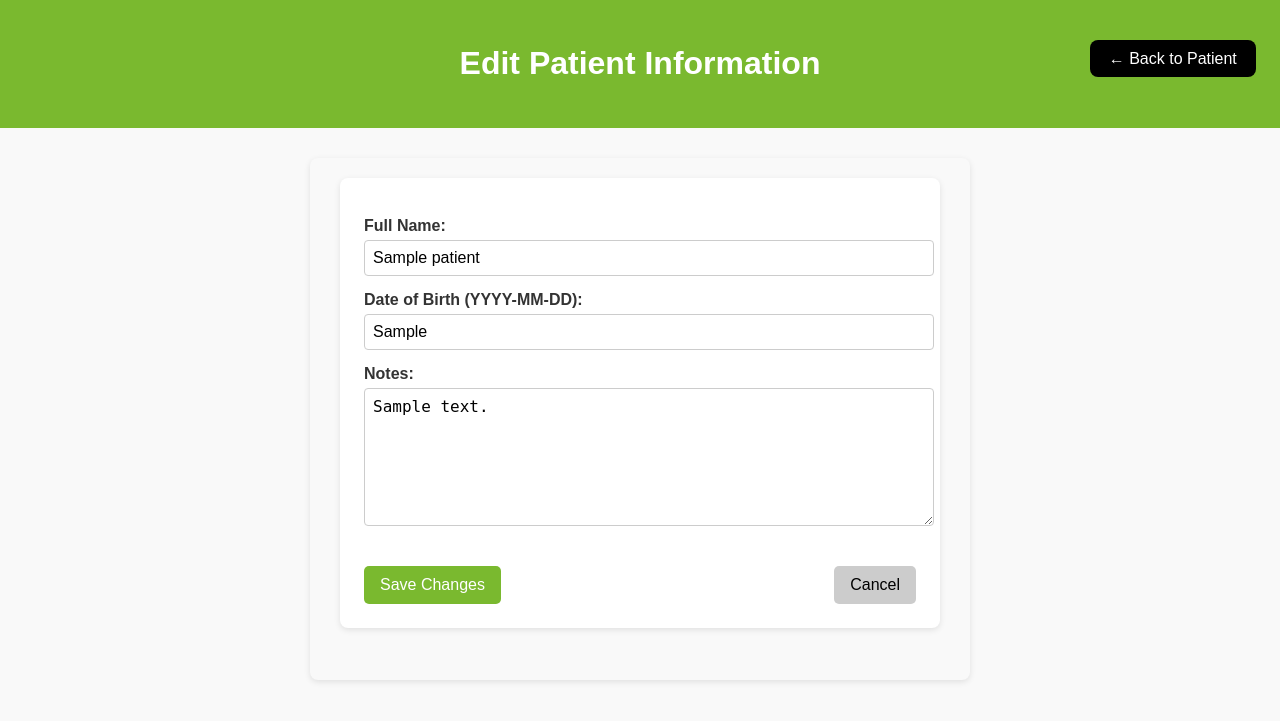
After one commit to PTP0411/Impact-Rehab, a PHP site: page /editPatient.php?pid=1 in a window 1280 px wide. The commit adds this page. Shown: the top 721 px of the page. Run offline with PHP 8.4, Linux system fonts and the light colour scheme; the visitor is signed in with stand-in values (Sample User, id 1); tables that the repository leaves empty or names only in its code hold one stand-in row (values such as "Sample post").

Commit message:
Updated Security for patientInfo + editPatient
Realized patientInfo was still using hardcoded DID instead of session UID. Updated that.
Also created editPatient. That works fully now.

```diff
--- /dev/null
+++ b/editPatient.php
@@ -0,0 +1,155 @@
+<?php
+ini_set('display_errors', 1);
+ini_set('display_startup_errors', 1);
+error_reporting(E_ALL);
+session_start();
+
+include_once('connect.php');
+include_once('philipUtil.php');
+
+
+// Ensure user is logged in
+if (!isset($_SESSION['valid']) || $_SESSION['valid'] !== true) {
+    header('Location: login.php');
+    exit();
+  }
+$uid = $_SESSION['uid'];
+$admin = isAdmin($db, $uid);
+
+// Only admins can edit patient info
+if (!$admin) {
+    die("Access denied. Only admins can edit patient info.");
+}
+
+// Get the patient ID from the URL
+$pid = isset($_GET['pid']) ? intval($_GET['pid']) : 0;
+if ($pid <= 0) {
+    die("Invalid or missing patient ID.");
+}
+
+// Fetch patient info
+$stmt = $db->prepare("SELECT * FROM patients WHERE pid = ?");
+$stmt->execute([$pid]);
+$patient = $stmt->fetch(PDO::FETCH_ASSOC);
+
+if (!$patient) {
+    die("Patient not found.");
+}
+
+// Handle form submission
+if ($_SERVER['REQUEST_METHOD'] === 'POST') {
+    $name = trim($_POST['name']);
+    $dob = trim($_POST['dob']);
+    $note = trim($_POST['note']);
+
+    if (empty($name) || empty($dob)) {
+        $error = "Name and date of birth are required.";
+    } else {
+        $update = $db->prepare("UPDATE patients SET name = ?, dob = ?, note = ? WHERE pid = ?");
+        $update->execute([$name, $dob, $note, $pid]);
+
+        header("Location: patientInfo.php?pid=$pid");
+        exit();
+    }
+}
+?>
+
+<!DOCTYPE html>
+<html lang="en">
+<head>
+  <meta charset="UTF-8">
+  <meta name="viewport" content="width=device-width, initial-scale=1.0">
+  <title>Edit Patient - Impact Rehab</title>
+  <link rel="stylesheet" href="style.css">
+  <style>
+    .form-container {
+      max-width: 600px;
+      margin: 30px auto;
+      background: #f9f9f9;
+      padding: 20px 30px;
+      border-radius: 8px;
+      box-shadow: 0 2px 6px rgba(0,0,0,0.1);
+    }
+    form label {
+      display: block;
+      margin-top: 15px;
+      font-weight: bold;
+    }
+    form input, form textarea {
+      width: 100%;
+      padding: 8px;
+      margin-top: 5px;
+      border-radius: 4px;
+      border: 1px solid #ccc;
+      font-size: 16px;
+    }
+    textarea {
+      height: 120px;
+      resize: vertical;
+    }
+    .form-buttons {
+      margin-top: 20px;
+      display: flex;
+      justify-content: space-between;
+    }
+    .save-btn, .cancel-btn {
+      padding: 10px 16px;
+      font-size: 16px;
+      cursor: pointer;
+      border: none;
+      border-radius: 5px;
+    }
+    .save-btn {
+      background-color: #7ab92f;
+      color: white;
+    }
+    .cancel-btn {
+      background-color: #ccc;
+      color: black;
+    }
+    .error {
+      color: red;
+      font-weight: bold;
+    }
+  </style>
+</head>
+<body>
+  <header>
+    <h1>Edit Patient Information</h1>
+    <button id="back-btn">← Back to Patient</button>
+  </header>
+
+  <main class="form-container">
+    <?php if (isset($error)): ?>
+      <p class="error"><?php echo htmlspecialchars($error); ?></p>
+    <?php endif; ?>
+
+    <form method="POST">
+      <label for="name">Full Name:</label>
+      <input type="text" id="name" name="name"
+             value="<?php echo htmlspecialchars($patient['name']); ?>" required>
+
+      <label for="dob">Date of Birth (YYYY-MM-DD):</label>
+      <input type="text" id="dob" name="dob"
+             value="<?php echo htmlspecialchars($patient['dob']); ?>" required>
+
+      <label for="note">Notes:</label>
+      <textarea id="note" name="note"><?php echo htmlspecialchars($patient['note']); ?></textarea>
+
+      <div class="form-buttons">
+        <button type="submit" class="save-btn">Save Changes</button>
+        <button type="button" class="cancel-btn" id="cancel-btn">Cancel</button>
+      </div>
+    </form>
+  </main>
+
+  <script>
+    document.getElementById("back-btn").addEventListener("click", () => {
+      window.location.href = "patientInfo.php?pid=<?php echo $pid; ?>";
+    });
+    document.getElementById("cancel-btn").addEventListener("click", () => {
+      window.location.href = "patientInfo.php?pid=<?php echo $pid; ?>";
+    });
+  </script>
+</body>
+</html>
```
Also changed, not shown: patientInfo.php (+14 -17 lines).
